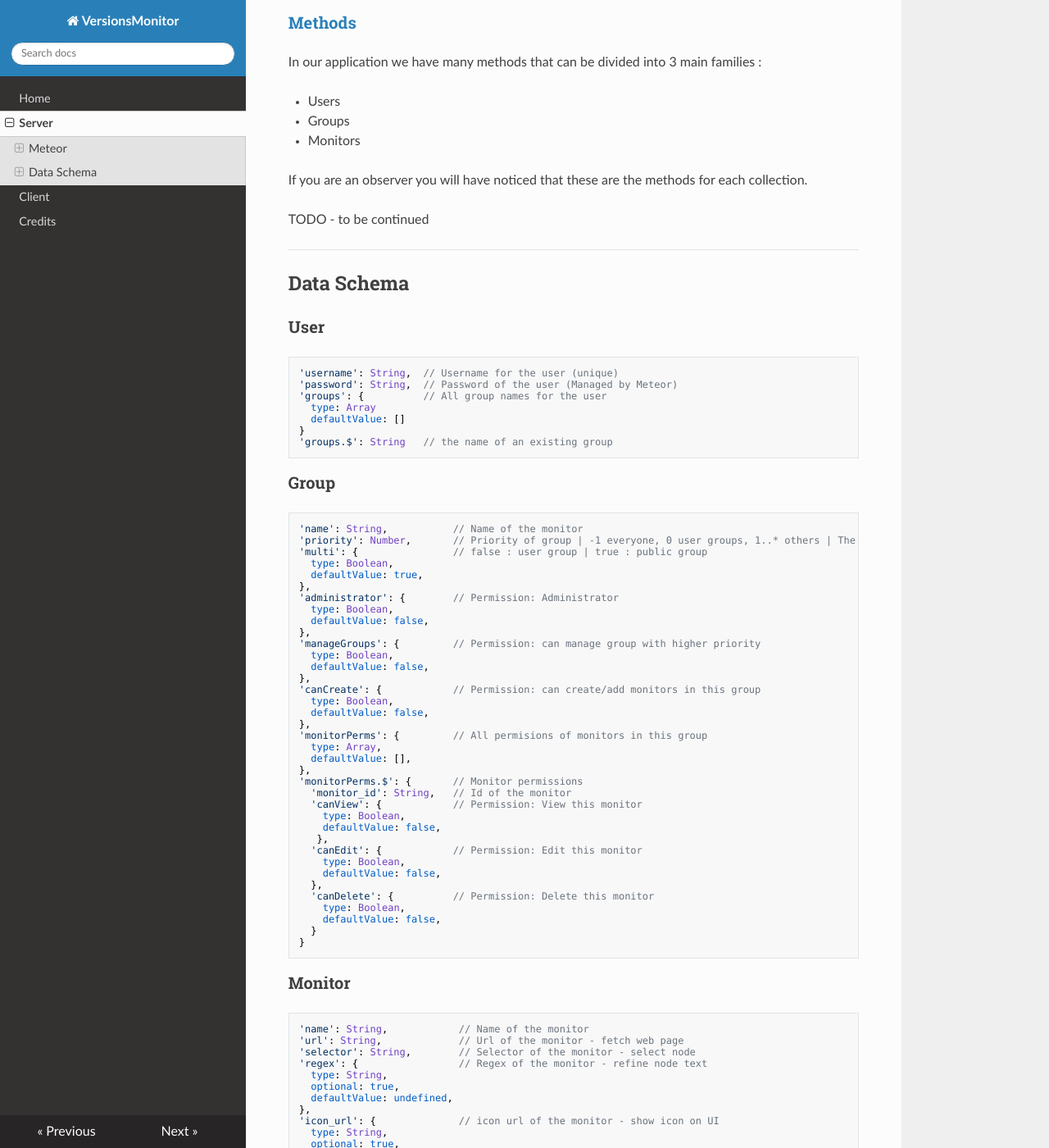
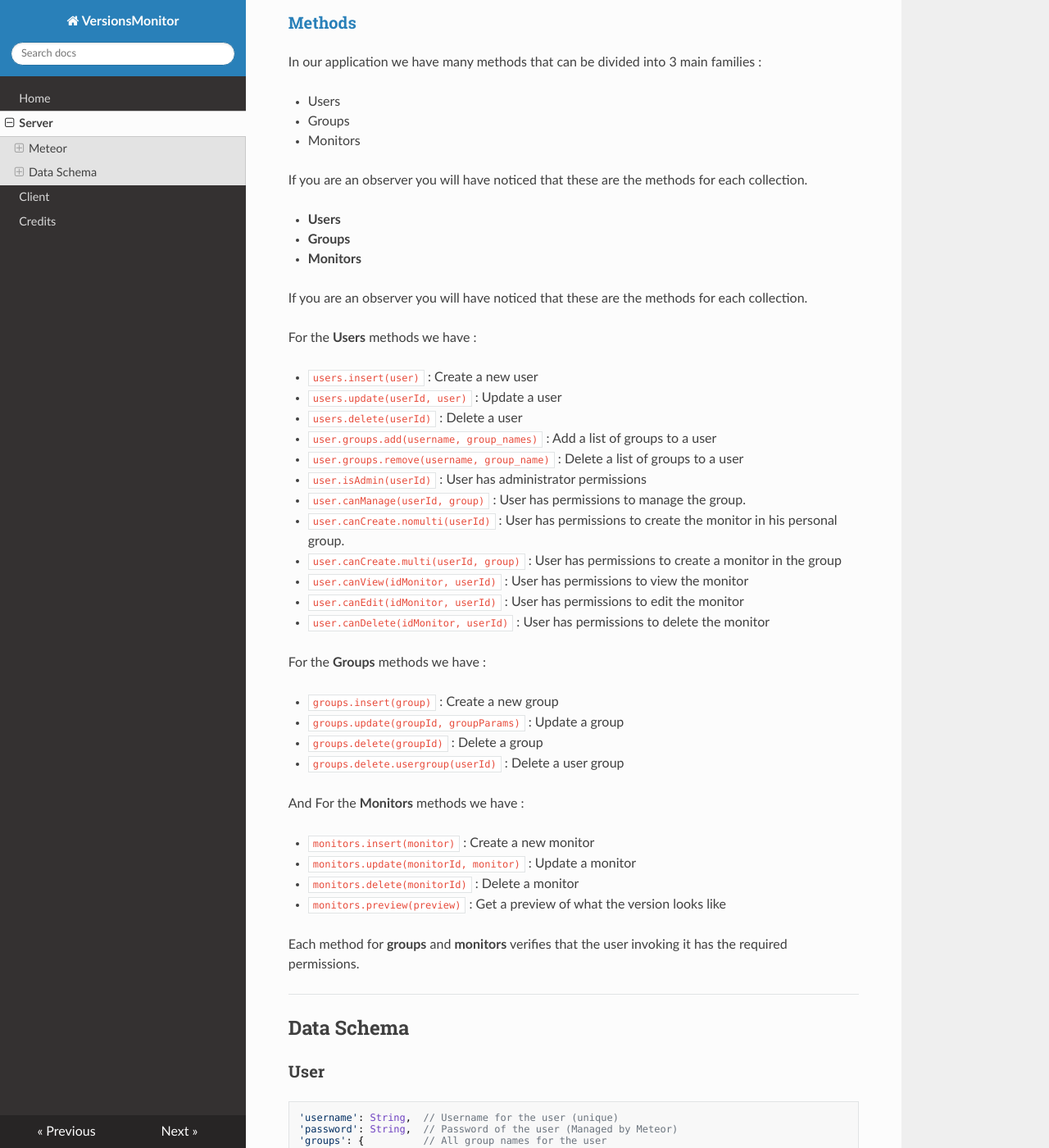
Before and after one commit to LenhardErwan/VersionsMonitor, an MkDocs documentation site: the page built from docs/server.md, in a window 1280 px wide and 1400 px high, scrolled down 2726 px. Shown: the whole window at 82% size. Built offline with MkDocs 1.6.1, drawn with Linux system fonts in a browser that asks for light colours; nearby versions of some CDN libraries.

Commit message:
doc: finish methods

```diff
--- a/docs/server.md
+++ b/docs/server.md
@@ -140,7 +140,42 @@ In our application we have many methods that can be divided into 3 main families
 
 If you are an observer you will have noticed that these are the methods for each collection.
 
-TODO - to be continued
+- **Users**
+- **Groups**
+- **Monitors**
+
+If you are an observer you will have noticed that these are the methods for each collection.
+
+For the **Users** methods we have :
+
+- `users.insert(user)` : Create a new user
+- `users.update(userId, user)` : Update a user
+- `users.delete(userId)` : Delete a user
+- `user.groups.add(username, group_names)` : Add a list of groups to a user
+- `user.groups.remove(username, group_name)` : Delete a list of groups to a user
+- `user.isAdmin(userId)` : User has administrator permissions
+- `user.canManage(userId, group)` : User has permissions to manage the group.
+- `user.canCreate.nomulti(userId)` : User has permissions to create the monitor in his personal group.
+- `user.canCreate.multi(userId, group)` : User has permissions to create a monitor in the group
+- `user.canView(idMonitor, userId)` : User has permissions to view the monitor
+- `user.canEdit(idMonitor, userId)` : User has permissions to edit the monitor
+- `user.canDelete(idMonitor, userId)` : User has permissions to delete the monitor
+
+For the **Groups** methods we have :
+
+- `groups.insert(group)` : Create a new group
+- `groups.update(groupId, groupParams)` : Update a group
+- `groups.delete(groupId)` : Delete a group
+- `groups.delete.usergroup(userId)` :  Delete a user group
+
+And For the **Monitors** methods we have :
+
+- `monitors.insert(monitor)` : Create a new monitor
+- `monitors.update(monitorId, monitor)` : Update a monitor
+- `monitors.delete(monitorId)` : Delete a monitor
+- `monitors.preview(preview)` : Get a preview of what the version looks like
+
+Each method for **groups** and **monitors** verifies that the user invoking it has the required permissions.
 
 ---
 
```
